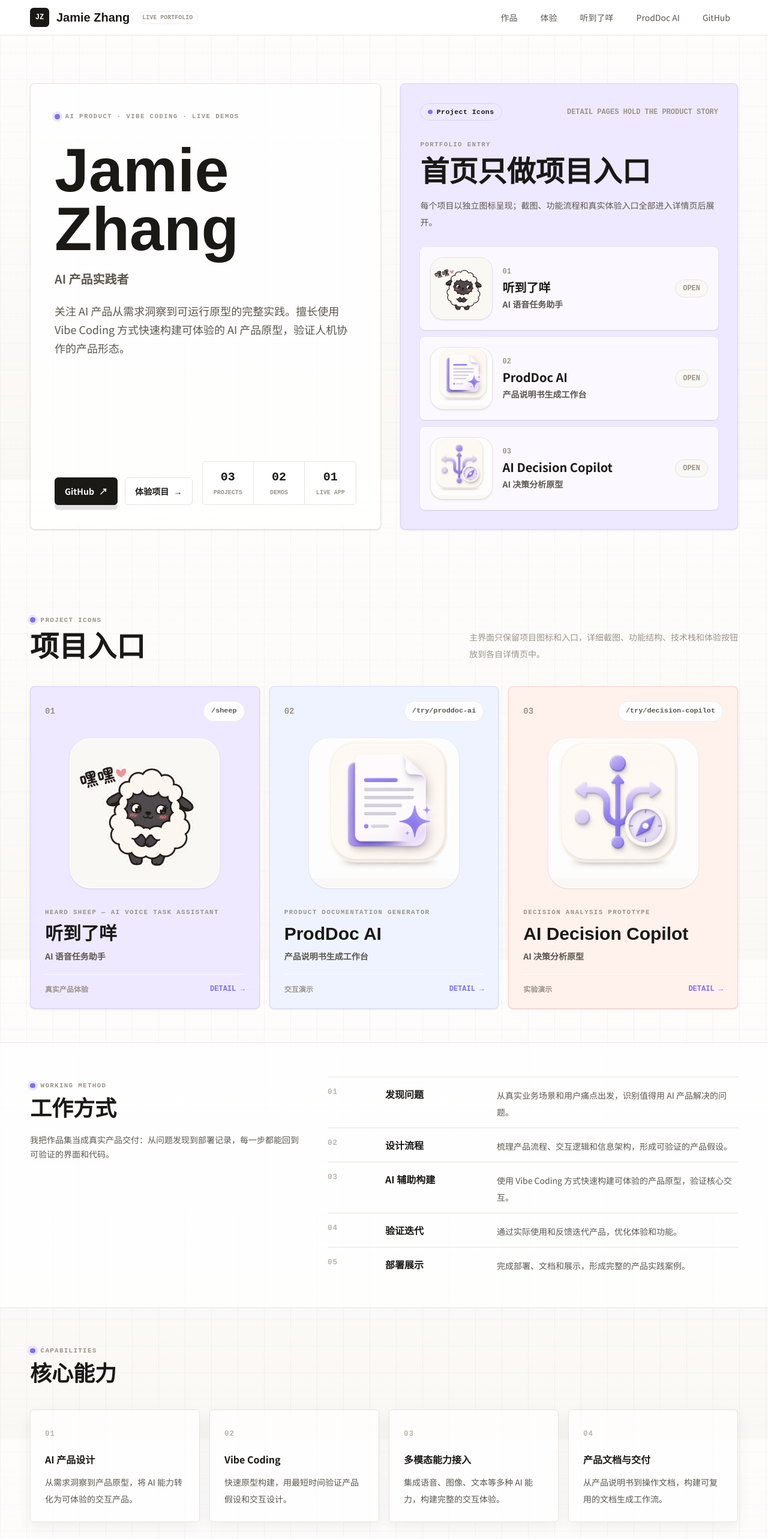
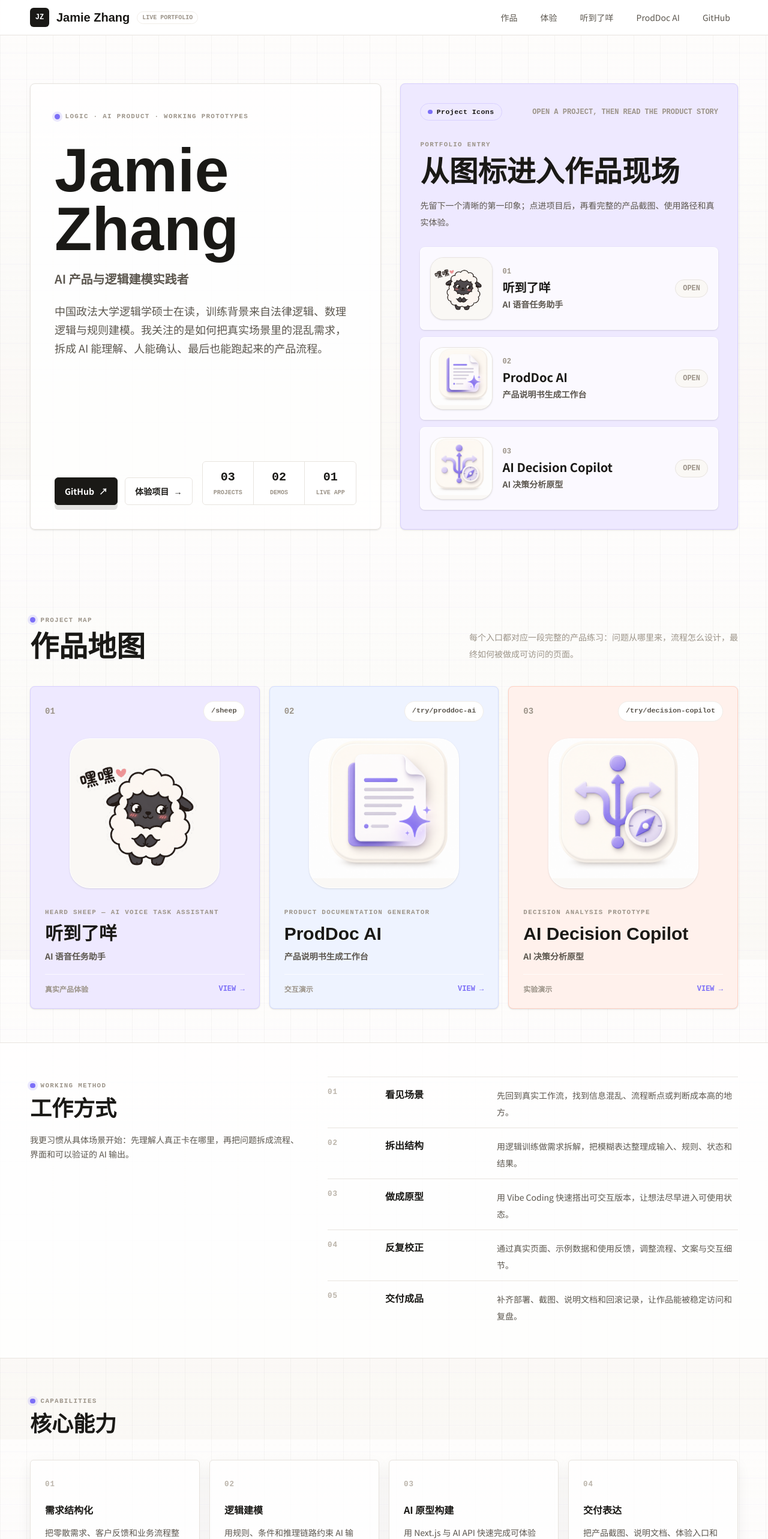
Before and after one commit to Jamie-zhang1/my-portfolio, a Next.js app: page / in a window 1280 px wide. Shown: the top 2566 px of the page at 60% size. Built offline with nearby package versions, Linux system fonts and the light colour scheme; no server answers.

Commit message:
feat: personalize homepage copy from resume context

```diff
--- a/src/app/page.tsx
+++ b/src/app/page.tsx
@@ -4,18 +4,18 @@
 import { profile } from "@/data/profile";
 
 const workingMethod = [
-  { step: "01", title: "发现问题", description: "从真实业务场景和用户痛点出发，识别值得用 AI 产品解决的问题。" },
-  { step: "02", title: "设计流程", description: "梳理产品流程、交互逻辑和信息架构，形成可验证的产品假设。" },
-  { step: "03", title: "AI 辅助构建", description: "使用 Vibe Coding 方式快速构建可体验的产品原型，验证核心交互。" },
-  { step: "04", title: "验证迭代", description: "通过实际使用和反馈迭代产品，优化体验和功能。" },
-  { step: "05", title: "部署展示", description: "完成部署、文档和展示，形成完整的产品实践案例。" },
+  { step: "01", title: "看见场景", description: "先回到真实工作流，找到信息混乱、流程断点或判断成本高的地方。" },
+  { step: "02", title: "拆出结构", description: "用逻辑训练做需求拆解，把模糊表达整理成输入、规则、状态和结果。" },
+  { step: "03", title: "做成原型", description: "用 Vibe Coding 快速搭出可交互版本，让想法尽早进入可使用状态。" },
+  { step: "04", title: "反复校正", description: "通过真实页面、示例数据和使用反馈，调整流程、文案与交互细节。" },
+  { step: "05", title: "交付成品", description: "补齐部署、截图、说明文档和回滚记录，让作品能被稳定访问和复盘。" },
 ];
 
 const capabilities = [
-  { number: "01", title: "AI 产品设计", description: "从需求洞察到产品原型，将 AI 能力转化为可体验的交互产品。" },
-  { number: "02", title: "Vibe Coding", description: "快速原型构建，用最短时间验证产品假设和交互设计。" },
-  { number: "03", title: "多模态能力接入", description: "集成语音、图像、文本等多种 AI 能力，构建完整的交互体验。" },
-  { number: "04", title: "产品文档与交付", description: "从产品说明书到操作文档，构建可复用的文档生成工作流。" },
+  { number: "01", title: "需求结构化", description: "把零散需求、客户反馈和业务流程整理成清晰的问题、边界与优先级。" },
+  { number: "02", title: "逻辑建模", description: "用规则、条件和推理链路约束 AI 输出，让结果更可解释、更容易验证。" },
+  { number: "03", title: "AI 原型构建", description: "用 Next.js 与 AI API 快速完成可体验原型，验证产品流程而不只停留在想法。" },
+  { number: "04", title: "交付表达", description: "把产品截图、说明文档、体验入口和部署记录组织成可以被复盘的作品。" },
 ];
 
 export default function Home() {
@@ -25,7 +25,7 @@
         <div className="grid gap-8 lg:grid-cols-[1.02fr_0.98fr] lg:items-stretch">
           <div className="flex flex-col justify-between gap-10 rounded-[8px] border border-line bg-paper-clean/82 p-6 shadow-sm sm:p-8 lg:p-10">
             <div className="animate-fade-in">
-              <p className="eyebrow mb-8">AI Product · Vibe Coding · Live Demos</p>
+              <p className="eyebrow mb-8">Logic · AI Product · Working Prototypes</p>
               <h1 className="display-title text-ink">{profile.name}</h1>
               <p className="mt-5 max-w-xl text-xl font-semibold text-ink-light">
                 {profile.role}
@@ -70,17 +70,17 @@
             <div className="mb-8 flex items-center justify-between gap-3">
               <span className="status-pill">Project Icons</span>
               <span className="font-mono text-xs font-bold uppercase text-ink-muted">
-                Detail pages hold the product story
+                Open a project, then read the product story
               </span>
             </div>
 
             <div className="mb-7">
               <p className="label-caps">Portfolio entry</p>
               <h2 className="heading-serif mt-3 max-w-md text-4xl text-ink sm:text-5xl">
-                首页只做项目入口
+                从图标进入作品现场
               </h2>
               <p className="mt-4 max-w-lg text-sm leading-7 text-ink-light">
-                每个项目以独立图标呈现；截图、功能流程和真实体验入口全部进入详情页后展开。
+                先留下一个清晰的第一印象；点进项目后，再看完整的产品截图、使用路径和真实体验。
               </p>
             </div>
 
@@ -122,11 +122,11 @@
       <section className="site-shell page-pad">
         <div className="mb-10 flex flex-col gap-3 sm:flex-row sm:items-end sm:justify-between">
           <div>
-            <p className="eyebrow mb-3">Project Icons</p>
-            <h2 className="heading-serif text-4xl text-ink sm:text-5xl">项目入口</h2>
+            <p className="eyebrow mb-3">Project map</p>
+            <h2 className="heading-serif text-4xl text-ink sm:text-5xl">作品地图</h2>
           </div>
           <p className="max-w-md text-sm leading-7 text-ink-muted">
-            主界面只保留项目图标和入口，详细截图、功能结构、技术栈和体验按钮放到各自详情页中。
+            每个入口都对应一段完整的产品练习：问题从哪里来，流程怎么设计，最终如何被做成可访问的页面。
           </p>
         </div>
 
@@ -170,7 +170,7 @@
                 <div className="mt-5 flex items-center justify-between border-t border-white/70 pt-4">
                   <span className="text-xs font-bold text-ink-muted">{project.experienceTag}</span>
                   <span className="font-mono text-xs font-black uppercase text-accent transition group-hover:translate-x-1">
-                    Detail →
+                    View →
                   </span>
                 </div>
               </div>
@@ -185,7 +185,7 @@
             <p className="eyebrow mb-3">Working Method</p>
             <h2 className="heading-serif text-4xl text-ink">工作方式</h2>
             <p className="text-body mt-5 max-w-md text-sm">
-              我把作品集当成真实产品交付：从问题发现到部署记录，每一步都能回到可验证的界面和代码。
+              我更习惯从具体场景开始：先理解人真正卡在哪里，再把问题拆成流程、界面和可以验证的 AI 输出。
             </p>
           </div>
           <div className="grid gap-3">
--- a/src/data/profile.ts
+++ b/src/data/profile.ts
@@ -1,24 +1,27 @@
 export const profile = {
   name: "Jamie Zhang",
-  role: "AI 产品实践者",
-  tagline: "从真实需求到可运行产品原型的完整链路",
+  role: "AI 产品与逻辑建模实践者",
+  tagline: "把真实需求拆成可验证、可运行的 AI 产品流程",
   bio: [
-    "关注 AI 产品从需求洞察到可运行原型的完整实践。擅长使用 Vibe Coding 方式快速构建可体验的 AI 产品原型，验证人机协作的产品形态。",
-    "技术栈覆盖 Next.js、TypeScript、Tailwind CSS、shadcn/ui，熟悉 AI API 集成、多模态交互、PWA 与移动端优先设计。",
+    "中国政法大学逻辑学硕士在读，训练背景来自法律逻辑、数理逻辑与规则建模。我关注的是如何把真实场景里的混乱需求，拆成 AI 能理解、人能确认、最后也能跑起来的产品流程。",
+    "在酒店管理和企业服务经历中，我长期处理客户需求、订单流程、培训材料与服务记录，也因此更在意产品是否能落到具体场景，而不只停留在概念演示。",
+    "目前主要使用 Next.js、TypeScript、Tailwind CSS 与 AI API 构建可交互原型，关注语音、图片、文本输入后的结构化分析，以及轻量但完整的产品交付。",
   ],
   skills: [
-    "AI 产品设计",
-    "Vibe Coding",
-    "快速原型",
-    "多模态能力接入",
-    "产品文档与交付表达",
+    "AI 产品原型",
+    "逻辑建模",
+    "需求结构化",
+    "流程优化",
+    "多模态交互",
+    "产品文档表达",
   ],
   techStack: [
     "Next.js",
     "TypeScript",
     "React",
     "Tailwind CSS",
-    "shadcn/ui",
+    "逻辑建模",
+    "SQL 基础",
     "AI API",
     "PWA",
     "Vibe Coding",
```
